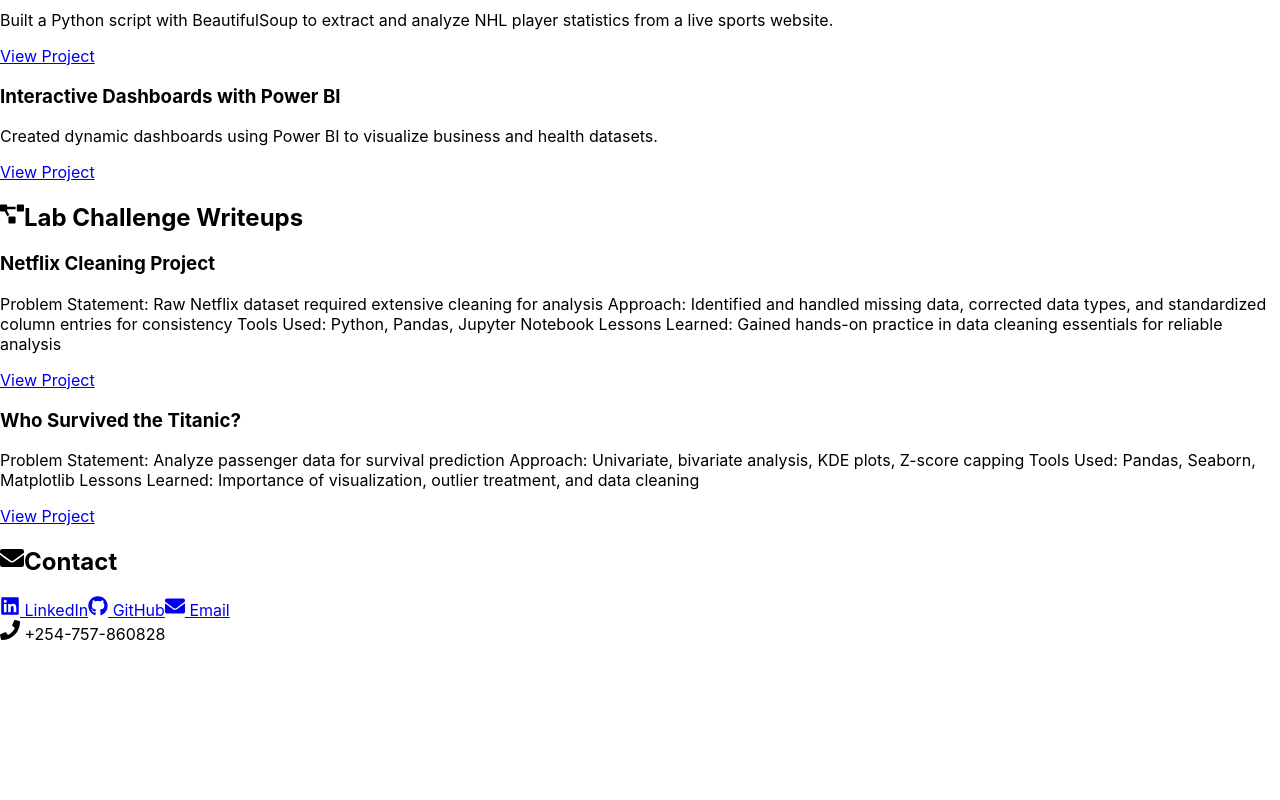
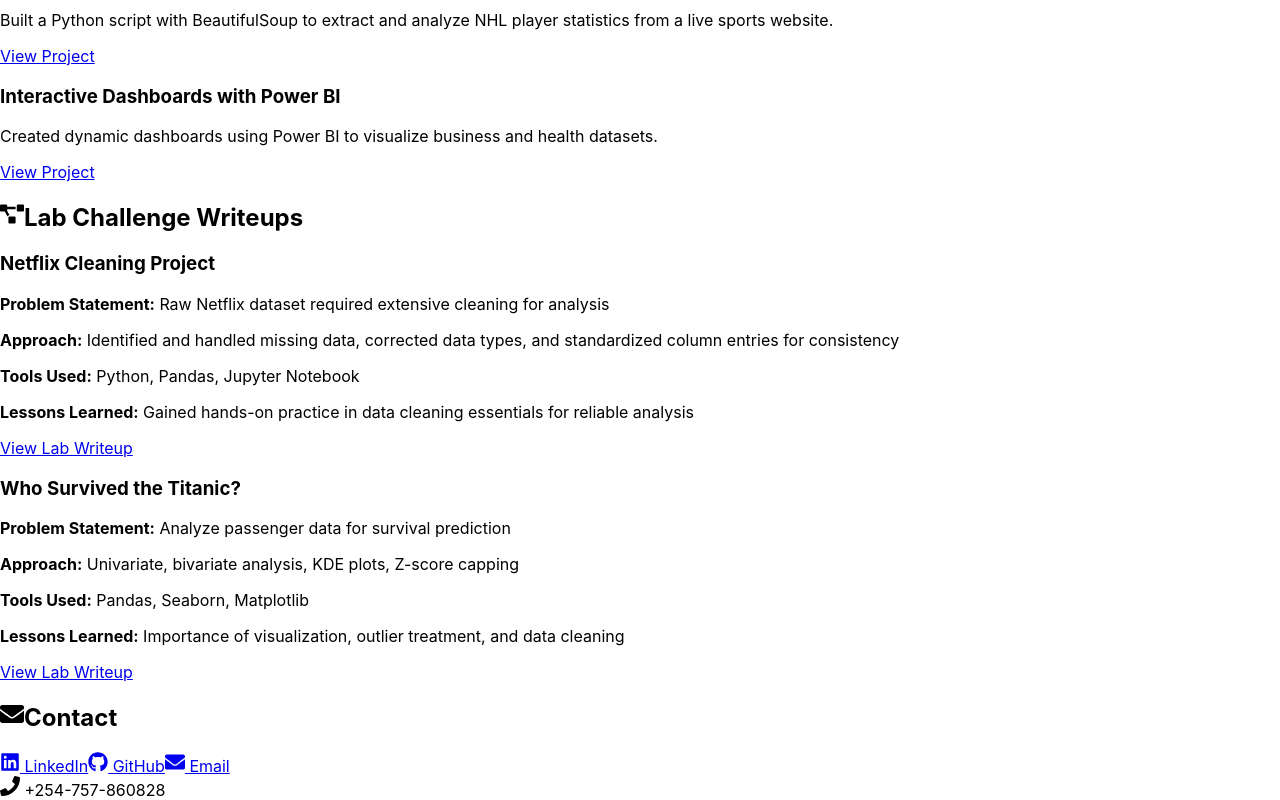
Before and after one commit to Kavengi00/nelly-portfolio, a React (Create React App) app: page / in a window 1280 px wide. Shown: the part 1295-2095 px from the top of the page. Before the commit the page ends 1939 px from the top, so only its background shows below. Built offline with nearby package versions, Linux system fonts and the light colour scheme.

Commit message:
Updated portfolio conetent

```diff
--- a/src/HomePage.jsx
+++ b/src/HomePage.jsx
@@ -74,17 +74,29 @@
 
         {/* Lab Challenges */}
         <Section title={<><FaProjectDiagram className="inline mr-2" />Lab Challenge Writeups</>}>
-          <Project
-            title="Netflix Cleaning Project"
-            description={`Problem Statement: Raw Netflix dataset required extensive cleaning for analysis\nApproach: Identified and handled missing data, corrected data types, and standardized column entries for consistency\nTools Used: Python, Pandas, Jupyter Notebook\nLessons Learned: Gained hands-on practice in data cleaning essentials for reliable analysis`}
-            link="https://medium.com/@kavengialex/netflix-data-detective-a-python-journey-from-chaos-to-clean-insights-cbe7aa7c2edc"
-          />
-          <Project
-            title="Who Survived the Titanic?"
-            description={`Problem Statement: Analyze passenger data for survival prediction\nApproach: Univariate, bivariate analysis, KDE plots, Z-score capping\nTools Used: Pandas, Seaborn, Matplotlib\nLessons Learned: Importance of visualization, outlier treatment, and data cleaning`}
-            link="https://medium.com/@kavengialex/who-survived-the-titanic-an-exploratory-journey-with-data-and-visuals-cbd38de06a17"
-          />
+          <div className="mb-6">
+            <h3 className="text-xl font-semibold text-gray-800 mb-1">Netflix Cleaning Project</h3>
+            <p><strong>Problem Statement:</strong> Raw Netflix dataset required extensive cleaning for analysis</p>
+            <p><strong>Approach:</strong> Identified and handled missing data, corrected data types, and standardized column entries for consistency</p>
+            <p><strong>Tools Used:</strong> Python, Pandas, Jupyter Notebook</p>
+            <p><strong>Lessons Learned:</strong> Gained hands-on practice in data cleaning essentials for reliable analysis</p>
+            <a href="https://medium.com/@kavengialex/netflix-data-detective-a-python-journey-from-chaos-to-clean-insights-cbe7aa7c2edc"
+            target="_blank" className="text-blue-600 underline mt-1 inline-block">
+            View Lab Writeup
+            </a>
+          </div>
 
+          <div className="mb-6">
+            <h3 className="text-xl font-semibold text-gray-800 mb-1">Who Survived the Titanic?</h3>
+            <p><strong>Problem Statement:</strong> Analyze passenger data for survival prediction</p>
+            <p><strong>Approach:</strong> Univariate, bivariate analysis, KDE plots, Z-score capping</p>
+            <p><strong>Tools Used:</strong> Pandas, Seaborn, Matplotlib</p>
+            <p><strong>Lessons Learned:</strong> Importance of visualization, outlier treatment, and data cleaning</p>
+            <a href="https://medium.com/@kavengialex/who-survived-the-titanic-an-exploratory-journey-with-data-and-visuals-cbd38de06a17"
+               target="_blank" className="text-blue-600 underline mt-1 inline-block">
+               View Lab Writeup
+            </a>
+          </div>
         </Section>
 
         {/* Contact Section */}
```
